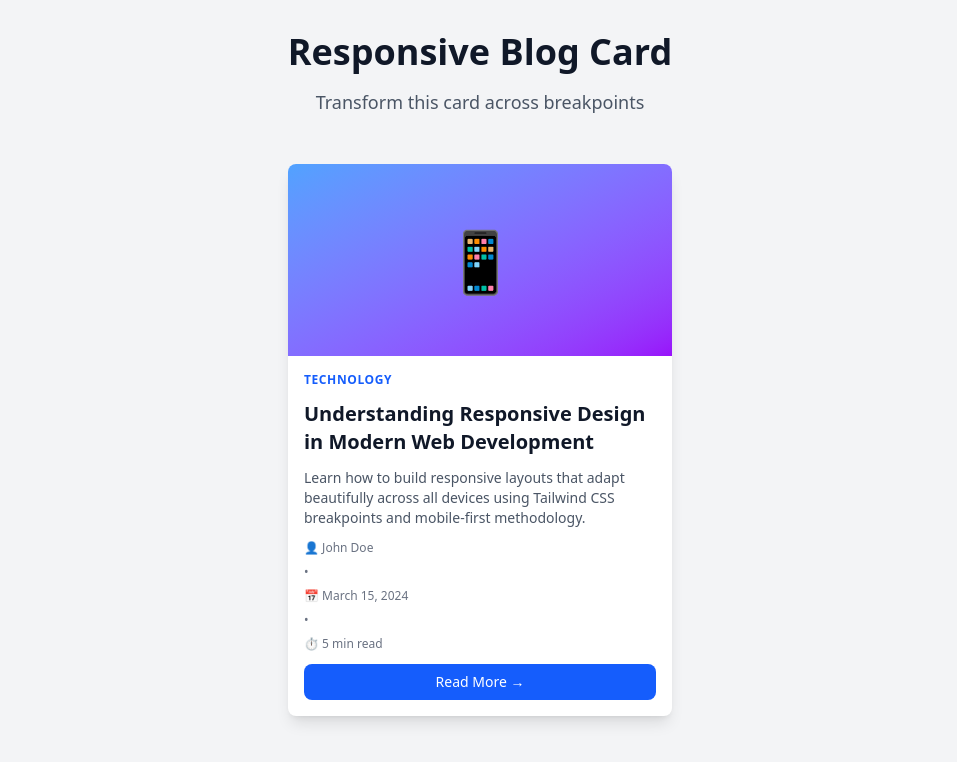
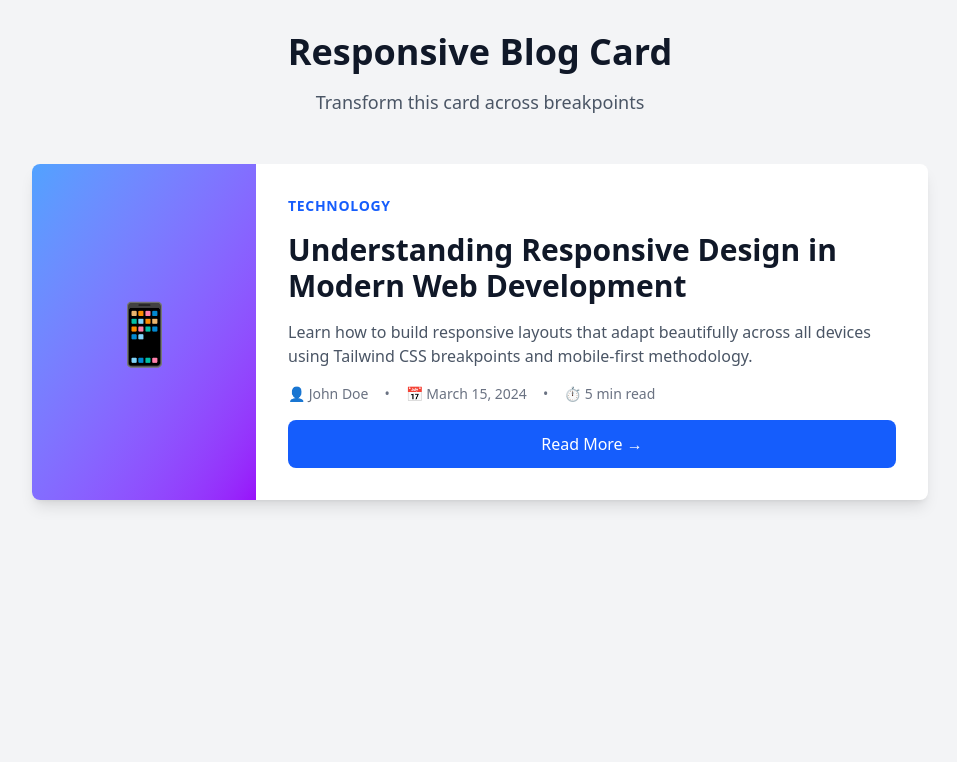
Before and after one commit to Edin93/holbertonschool-web-development, a plain HTML site: page tailwindcss/task_9/task_9.html in a window 1280 px wide. Shown: the whole page, without its empty margins (160-1117 px from the left). Drawn offline with nearby package versions, Linux system fonts and the light colour scheme.

Commit message:
task 9 solution done

```diff
--- a/tailwindcss/task_9/task_9.html
+++ b/tailwindcss/task_9/task_9.html
@@ -14,44 +14,44 @@
     </div>
 
     <!-- container wrapper -->
-    <div class="max-w-sm mx-auto">
+    <div class="max-w-sm mx-auto md:max-w-2xl lg:max-w-4xl">
         <!-- card article -->
-        <article class="flex flex-col bg-white rounded-lg shadow-lg overflow-hidden">
+        <article class="flex flex-col bg-white rounded-lg shadow-lg overflow-hidden md:flex-row">
 
             <!-- image container -->
-            <div class="w-full h-48">
+            <div class="w-full h-48 md:w-1/3 lg:w-1/4 md:h-auto">
                 <div class="w-full h-full bg-linear-to-br from-blue-400 to-purple-600 flex items-center justify-center">
                     <span class="text-6xl">📱</span>
                 </div>
             </div>
 
             <!-- content container -->
-            <div class="flex-1 p-4 flex flex-col gap-3">
+            <div class="flex-1 p-4 flex flex-col gap-3 md:p-6 lg:p-8 md:gap-4">
 
                 <!-- category badge -->
-                <span class="text-xs text-blue-600 font-semibold uppercase tracking-wider">Technology</span>
+                <span class="text-xs text-blue-600 font-semibold uppercase tracking-wider md:text-sm">Technology</span>
 
                 <!-- title -->
-                <h2 class="text-xl font-bold text-gray-900">Understanding Responsive Design in Modern Web Development</h2>
+                <h2 class="text-xl font-bold text-gray-900 md:text-2xl lg:text-3xl">Understanding Responsive Design in Modern Web Development</h2>
 
                 <!-- description -->
-                <p class="text-sm text-gray-600">
+                <p class="text-sm text-gray-600 hidden sm:block text-sm md:text-base">
                     Learn how to build responsive layouts that adapt beautifully across all devices using Tailwind CSS breakpoints and mobile-first methodology.
                 </p>
 
                 <!-- meta info container -->
-                <div class="flex flex-col gap-2 text-xs text-gray-500">
+                <div class="flex flex-col gap-2 text-xs text-gray-500 sm:flex-row sm:gap-4 md:text-sm">
                     <span>👤 John Doe</span>
                     <!-- meta separator -->
-                    <span>•</span>
+                    <span class="hidden sm:inline">•</span>
                     <span>📅 March 15, 2024</span>
                     <!-- meta separator -->
-                    <span>•</span>
+                    <span class="hidden sm:inline">•</span>
                     <span>⏱️ 5 min read</span>
                 </div>
 
                 <!-- cta button -->
-                <button class="mt-auto px-4 py-2 bg-blue-600 text-white rounded-lg text-sm font-medium hover:bg-blue-700 transition-colors w-full">
+                <button class="mt-auto px-4 py-2 bg-blue-600 text-white rounded-lg text-sm font-medium hover:bg-blue-700 transition-colors w-full md:px-6 md:py-3 md:text-base sm:w-auto">
                     Read More →
                 </button>
 
```
